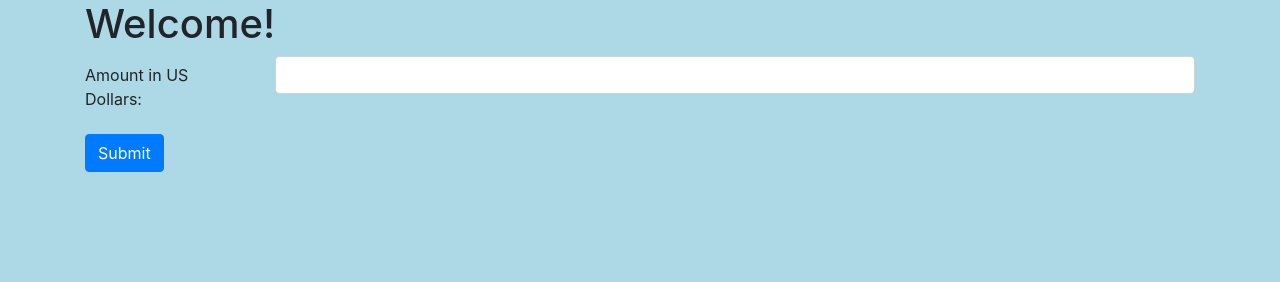
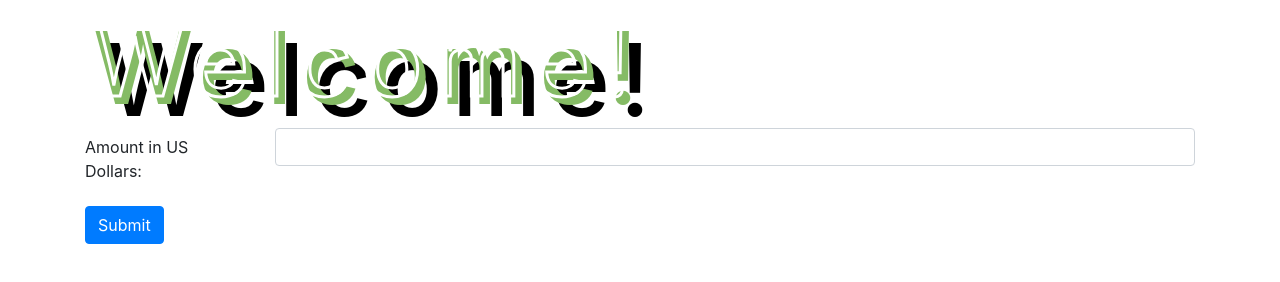
Before and after one commit to chloeloveall/Scratch, a website built with webpack: page src/index.html in a window 1280 px wide. Built offline with nearby package versions, Linux system fonts and the light colour scheme.

Commit message:
import fonts, style header/section/h1

```diff
--- a/src/css/styles.css
+++ b/src/css/styles.css
@@ -1,3 +1,24 @@
-body {
-  background-color: lightblue;
+@import url('https://fonts.googleapis.com/css?family=Montserrat:900i&display=swap');
+
+header {
+  padding: 100px 0 100px;
+  background:yellow;
+  font-family: 'Montserrat', sans-serif;
 }
+
+section {
+  padding: 100px 0;
+}
+
+h1 {
+  /* position: relative; */
+  /* top: 50%; */
+  /* left: 50%; */
+  /* transform: translate(-50%, -50%); */
+  font-size:100px;
+  letter-spacing:0.1em;
+  -webkit-text-fill-color: transparent;
+  -webkit-text-stroke-width: 3px;
+  -webkit-text-stroke-color: white;
+  text-shadow: 8px 8px #85bb65, 20px 20px #000000;
+}
```
